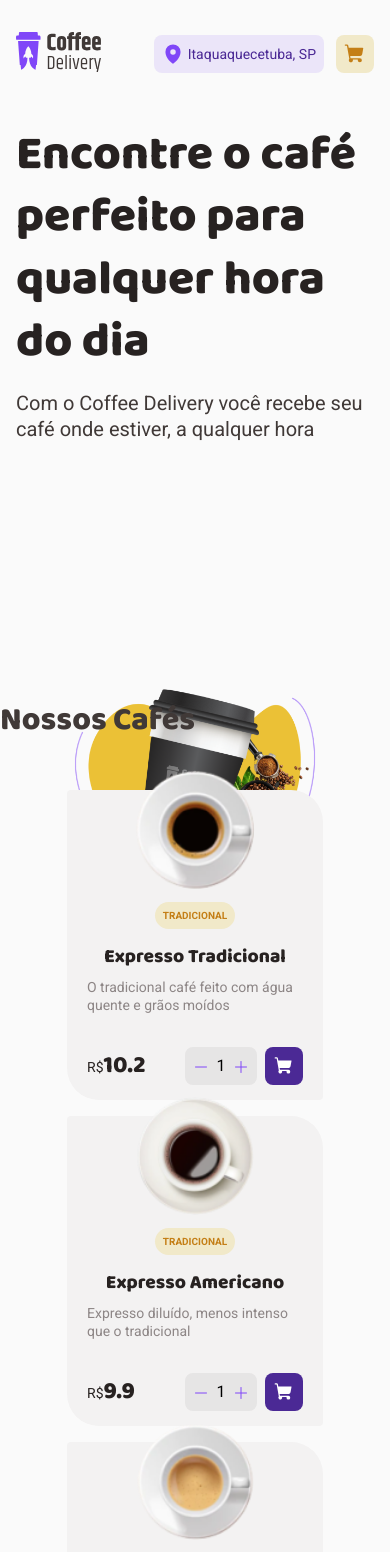
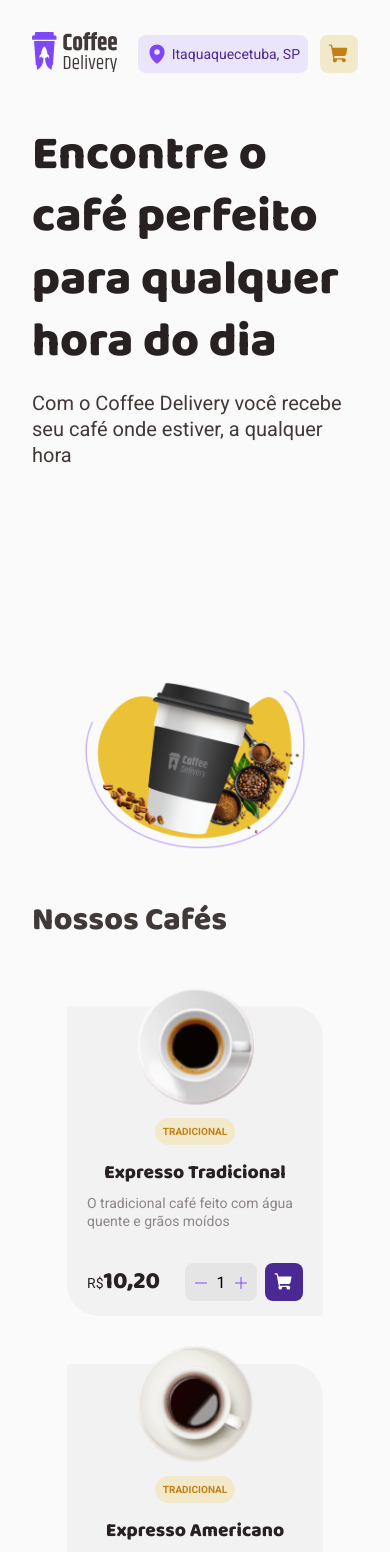
Before and after one commit to juniordbz/Coffee-Delivery, a React (Vite) app: page / in a window 390 px wide. Shown: the top 1552 px of the page. Built offline with nearby package versions, Linux system fonts and the light colour scheme; some icons are missing; the HTML template or start-up script is replaced by a standard one.

Commit message:
bug fixed - mobile

```diff
--- a/src/App.tsx
+++ b/src/App.tsx
@@ -3,7 +3,6 @@ import { defaultTheme } from './styles/themes/default'
 import { GlobalStyles } from './styles/global'
 import { BrowserRouter } from 'react-router-dom'
 import { Router } from './Router'
-
 function App() {
   return (
     <ThemeProvider theme={defaultTheme}>
--- a/src/breakpoints/breakepoints.ts
+++ b/src/breakpoints/breakepoints.ts
@@ -1,5 +1,5 @@
 const size = {
-  lg: '1368px',
+  lg: '1150px',
   md: '991px',
   sm: '768px',
 }
--- a/src/data/coffees.ts
+++ b/src/data/coffees.ts
@@ -1,5 +1,3 @@
-// prettier-ignore
-
 export const coffees = [
   {
     id: 1,
@@ -7,7 +5,7 @@ export const coffees = [
     name: 'Expresso Tradicional',
     description: 'O tradicional café feito com água quente e grãos moídos',
     photo: 'Tradicional.png',
-    price: 10.20,
+    price: 10.2,
   },
   {
     id: 2,
@@ -15,7 +13,7 @@ export const coffees = [
     name: 'Expresso Americano',
     description: 'Expresso diluído, menos intenso que o tradicional',
     photo: 'Americano.png',
-    price: 9.90,
+    price: 9.9,
   },
   {
     id: 3,
--- a/src/layout/defaultLayout/styles.ts
+++ b/src/layout/defaultLayout/styles.ts
@@ -1,4 +1,5 @@
 import styled from 'styled-components'
+import { breakpoints } from '../../breakpoints/breakepoints'
 
 export const LayoutContainer = styled.div`
   .container {
@@ -8,10 +9,10 @@ export const LayoutContainer = styled.div`
     padding-left: 10rem; */
     margin-left: auto;
     margin-right: auto;
-  }
-  .containerMobile {
-    width: 100%;
-    margin-left: 2rem;
-    margin-right: 2rem;
+
+    @media ${breakpoints.lg}, ${breakpoints.md} {
+      padding-left: 2rem;
+      padding-right: 2rem;
+    }
   }
 `
--- a/src/pages/home/components/coffee/index.tsx
+++ b/src/pages/home/components/coffee/index.tsx
@@ -23,11 +23,6 @@ export interface Coffee {
 }
 
 export function CoffeeHome() {
-  function formattedPrice(price: number) {
-    formatMoney(price)
-    return price
-  }
-
   return (
     <div className="container">
       <Titte color={'subtitle'} size={'l'}>
@@ -57,7 +52,7 @@ export function CoffeeHome() {
                   weight={'800'}
                   as="strong"
                 >
-                  {formattedPrice(coffee.price)}
+                  {formatMoney(coffee.price)}
                 </TitleText>
               </Price>
 
--- a/src/pages/home/components/coffee/style.ts
+++ b/src/pages/home/components/coffee/style.ts
@@ -3,7 +3,7 @@ import { TitleText } from '../../../../components/typography'
 import { breakpoints } from '../../../../breakpoints/breakepoints'
 
 export const Titte = styled(TitleText)`
-  margin: 3rem 0;
+  margin: 2rem 0 4rem;
 `
 export const CoffeeContainer = styled.div`
   display: grid;
@@ -21,6 +21,7 @@ export const CoffeeContainer = styled.div`
   }
   @media ${breakpoints.sm} {
     grid-template-columns: 1fr;
+    grid-row-gap: 3rem;
   }
 `
 export const CoffeeCard = styled.div`
--- a/src/pages/home/components/intro/styles.ts
+++ b/src/pages/home/components/intro/styles.ts
@@ -14,6 +14,7 @@ export const IntroContainer = styled.section`
   @media ${breakpoints.md} {
     flex-wrap: wrap;
     background-image: none;
+    height: auto;
   }
 `
 export const IntroContent = styled.div`
@@ -49,10 +50,11 @@ export const HighlightsContainer = styled.div`
   grid-template-columns: 1fr 1fr;
   grid-row-gap: 1.25rem;
   width: 100%;
-  margin-top: 4rem;
+  margin: 4rem 0 6.75rem;
 
   @media ${breakpoints.md} {
     place-content: center;
+    margin: 1rem 0 1rem;
   }
 
   @media ${breakpoints.sm} {
```
